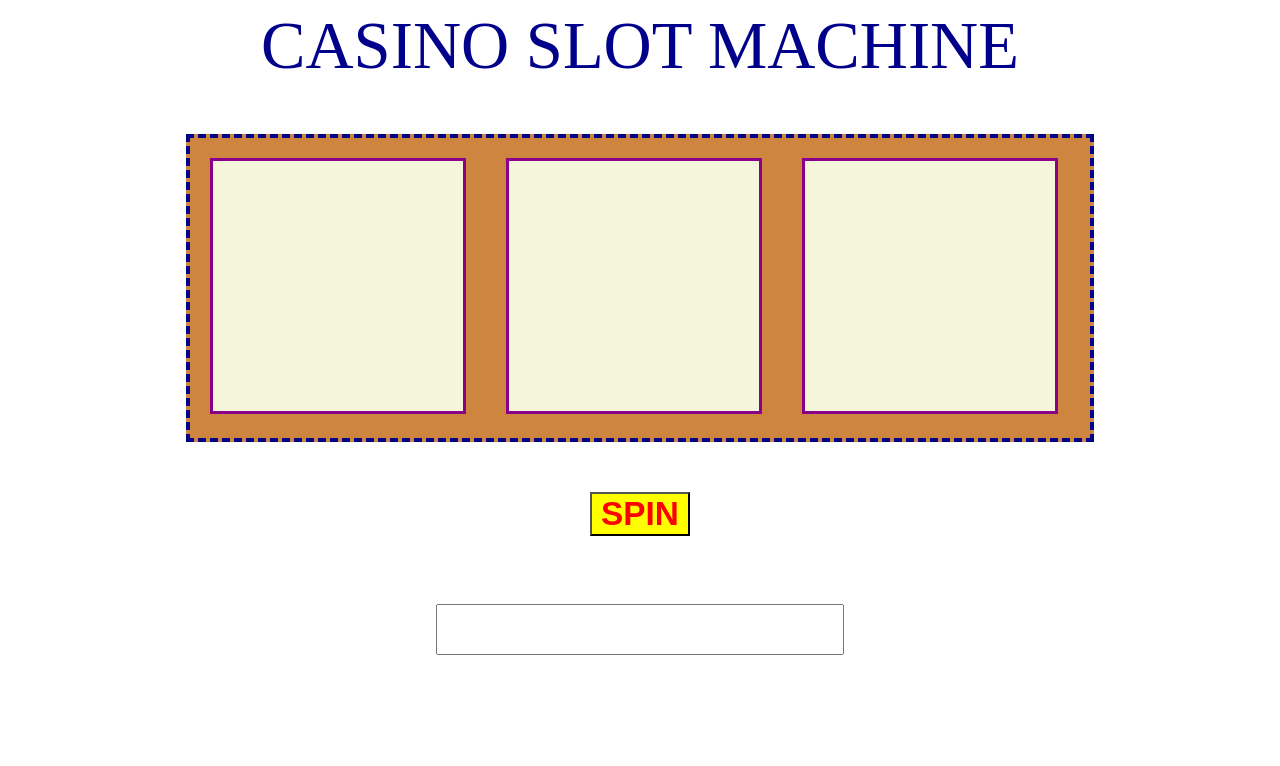
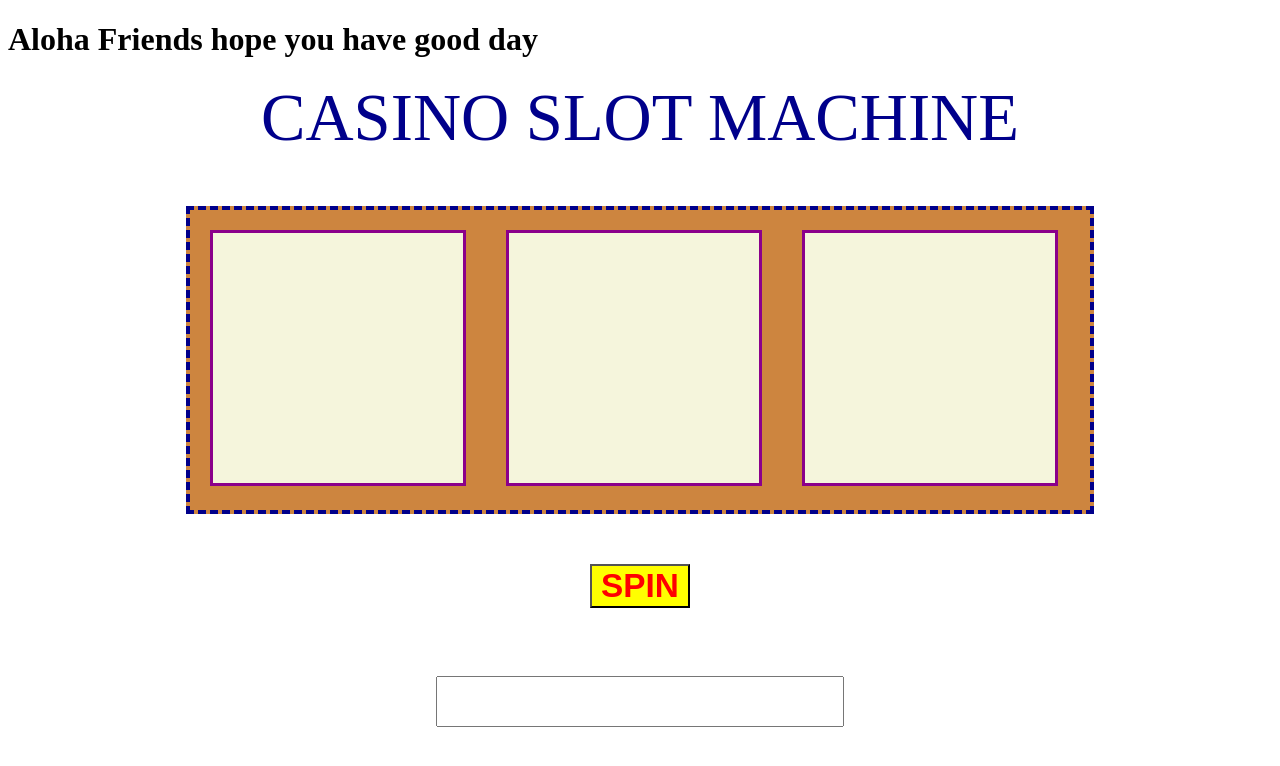
Before and after one commit to dhruvshaarmaa/casino-slot-machine, a website: page public/index.html in a window 1280 px wide. Drawn offline with Linux system fonts and the light colour scheme.

Commit message:
Update index.html

```diff
--- a/public/index.html
+++ b/public/index.html
@@ -8,6 +8,7 @@
     <script sync defer src="script.js"></script>
 </head>
 <body>
+    <h1>Aloha Friends hope you have good day</h1>
     <div class="heading">CASINO SLOT MACHINE</div>
     <div class="machine">
         <div class="slot" id="slot1">
```
